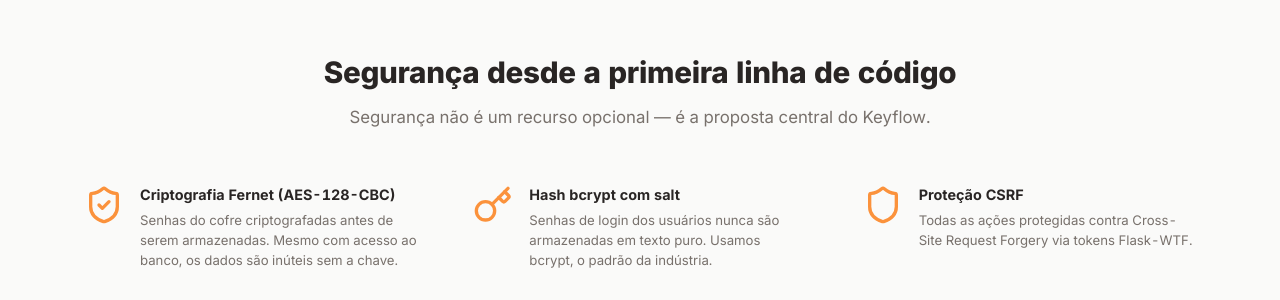
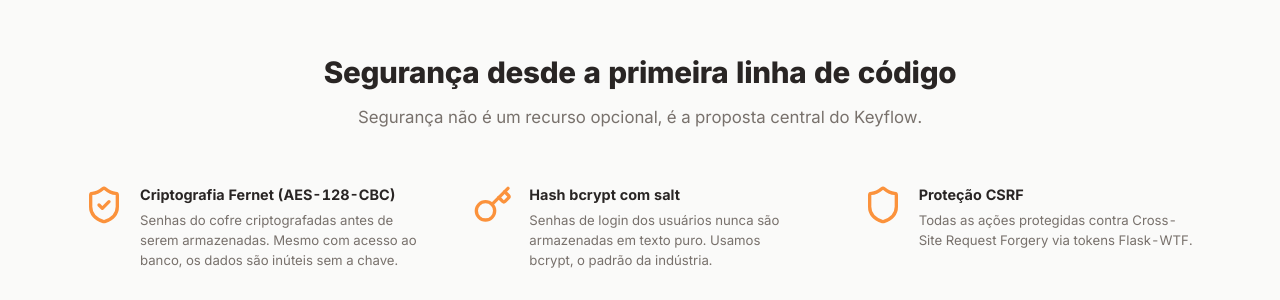
Before and after one commit to joaovictorgcu/projeto_5, a Flask app: page / in a window 1280 px wide. Shown: the part 3466-3766 px from the top of the page. Run offline with Flask 3, Linux system fonts and the light colour scheme; some libraries are stand-ins or nearby versions.

Commit message:
ajustes pontuais na landing page

```diff
--- a/templates/landing.html
+++ b/templates/landing.html
@@ -252,7 +252,7 @@
     <!-- Segurança -->
     <section class="landing-section">
         <h2 class="section-title">Segurança desde a primeira linha de código</h2>
-        <p class="section-subtitle">Segurança não é um recurso opcional — é a proposta central do Keyflow.</p>
+        <p class="section-subtitle">Segurança não é um recurso opcional, é a proposta central do Keyflow.</p>
         <div class="security-grid">
             <div class="security-item">
                 <svg class="icon-feature"><use href="#icon-shield-check"/></svg>
```
